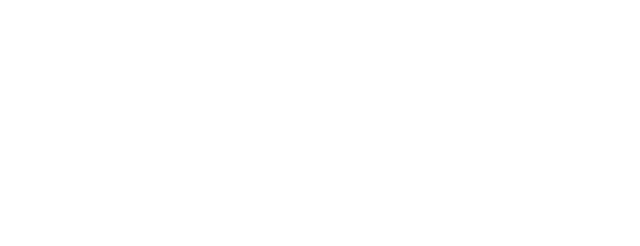
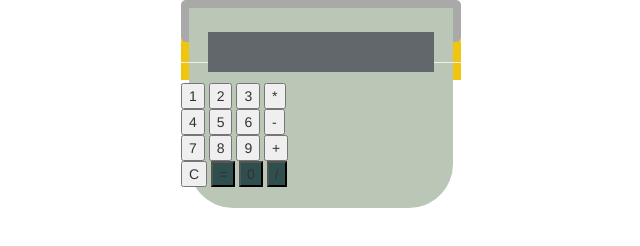
Before and after one commit to Maggie29/La-Calculadora, a plain HTML site: page index.html in a window 1280 px wide. Shown: the whole page, without its empty margins (319-959 px from the left). Drawn offline with nearby package versions, Linux system fonts and the light colour scheme.

Commit message:
maquetado

```diff
--- a/assets/css/master.css
+++ b/assets/css/master.css
@@ -0,0 +1,58 @@
+.gray-dark{
+  background-color: #3b444b;
+}
+.gray-medium{
+  background-color: #62676b;
+}
+.gray-green{
+  background-color: darkslategray;
+}
+.gray-soft{
+  background-color: #bac7b6;
+}
+.gold{
+  background-color: #f0c50f;
+}
+.flex{
+  display: flex;
+  align-items: center;
+  justify-content: center;
+  height: 100%;
+}
+.flex-content{
+  vertical-align: middle;
+  width: 280px;
+}
+.head{
+  height: 80px;
+  border-top-left-radius: 44px;
+  border-top-right-radius: 44px;
+}
+.content{
+  height: 200px;
+  padding: 9% 7% 40% 7%;
+  border-bottom-left-radius: 44px;
+  border-bottom-right-radius: 44px;
+  text-align: center;
+}
+.screen-case{
+  height: 42px;
+  background-color: darkgray;
+  padding: 3%;
+  border-radius: 5px;
+  margin-bottom: 5%;
+}
+.screen{
+  border-style: none;
+  width: 100%;
+  height: 40px;
+  font-weight: 800;
+  font-size: 30px;
+  text-align: right;
+  color: white;
+}
+hr{
+  background: white;
+  height: 2px;
+  border-style: none;
+}
--- a/index.html
+++ b/index.html
@@ -7,9 +7,39 @@
     <meta name="viewport" content="width=device-width, initial-scale=1">
     <link href="https://fonts.googleapis.com/css?family=Roboto" rel="stylesheet">
     <link rel="stylesheet" href="assets/css/master.css">
+    <link rel="stylesheet" href="assets/css/bootstrap.min.css">
   </head>
   <body>
+    <form class="flex" action="index.html" method="post">
+      <div class="flex-content">
+        <div class="head gold">
+          <div class="screen-case">
+            <div class="content gray-soft">
+              <input class="screen gray-medium" type="text" readonly=""><br>
+            </div>
+          </div>
+          <hr>
+          <input type="button" name="" value="1">
+          <input type="button" name="" value="2">
+          <input type="button" name="" value="3">
+          <input type="button" name="" value="*"><br>
+          <input type="button" name="" value="4">
+          <input type="button" name="" value="5">
+          <input type="button" name="" value="6">
+          <input type="button" name="" value="-"><br>
+          <input type="button" name="" value="7">
+          <input type="button" name="" value="8">
+          <input type="button" name="" value="9">
+          <input type="button" name="" value="+"><br>
+          <input type="button" name="" value="C">
+          <button class="gray-green" type="button" name="button">=</button>
+          <input class="gray-green" type="button" name="" value="0">
+          <input class="gray-green" type="button" name="" value="/">
+        </div>
+      </div>
+    </form>
     <script src="https://code.jquery.com/jquery-3.2.1.min.js"></script>
+    <script src="assets/js/bootstrap.min.js"></script>
     <script src="assets/js/app.js"></script>
   </body>
 </html>
```
Also changed, not shown: assets/css/bootstrap.min.css (added), assets/js/bootstrap.min.js (added).
